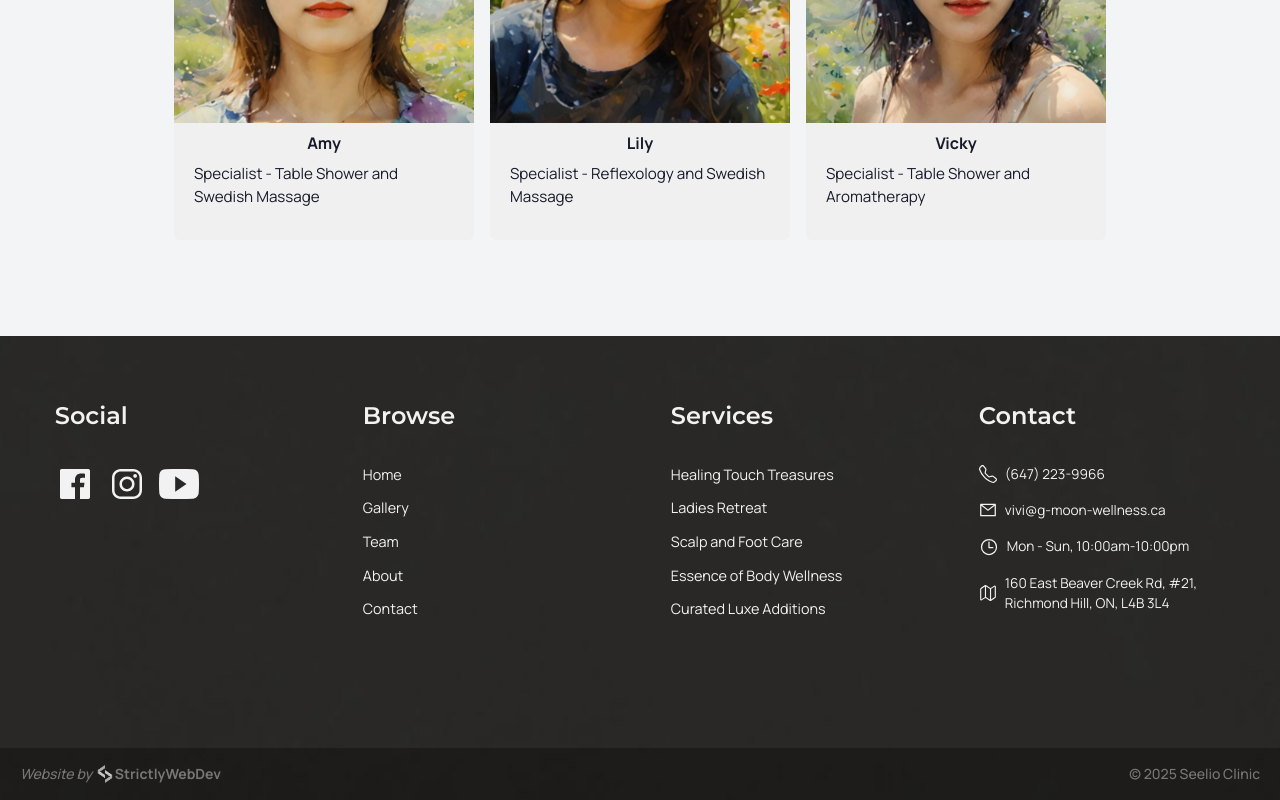
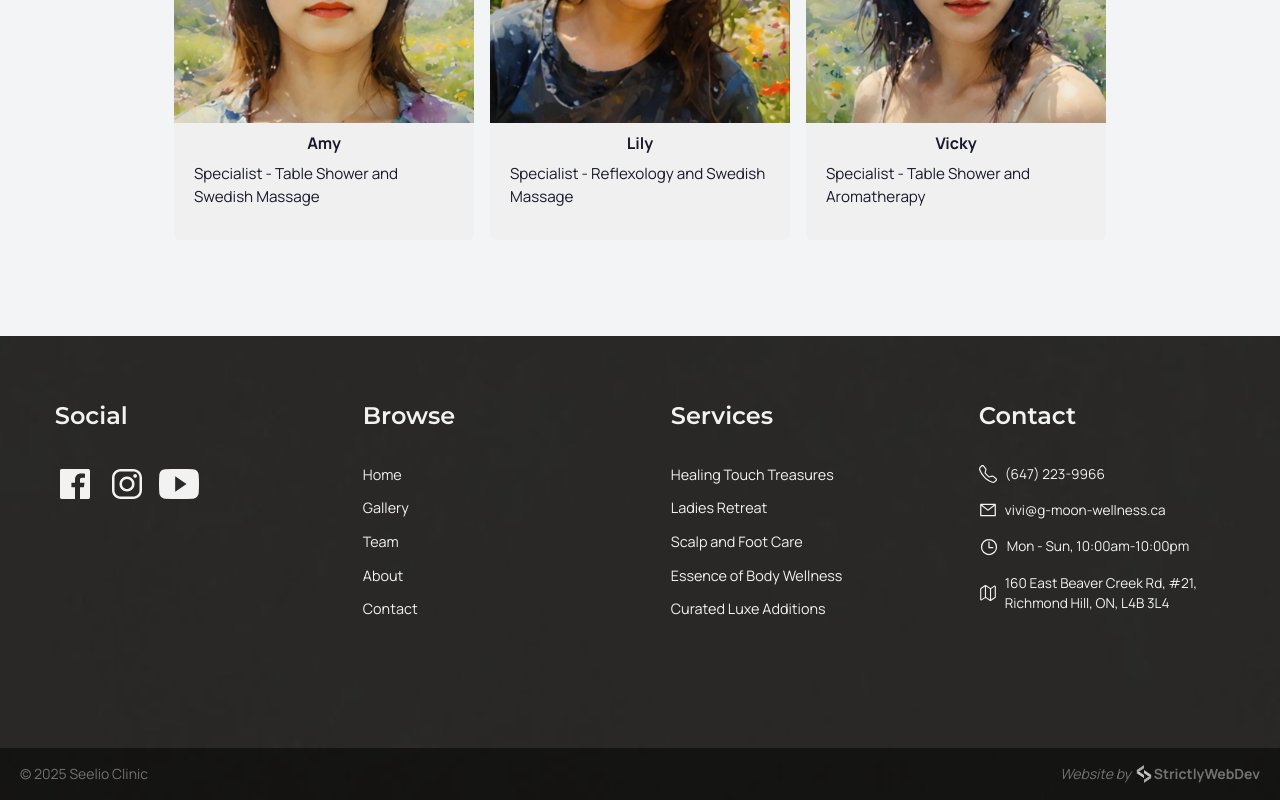
Before and after one commit to tbabyuk/g-moon-next-2024, a Next.js app: page / in a window 1280 px wide. Shown: the part 4347-5147 px from the top of the page. Built offline with nearby package versions, Linux system fonts and the light colour scheme.

Commit message:
updated footer bottom section with latest swd signature format

```diff
--- a/app/components/Footer.jsx
+++ b/app/components/Footer.jsx
@@ -9,10 +9,9 @@ import { IoTimeOutline } from "react-icons/io5";
 
 
 
+
 export const Footer = () => {
 
-    const now = new Date();
-    const year = now.getFullYear()
 
     return(
         <footer className="bg-[url('/images/footer-bg.jpg')] bg-center bg-cover text-g-moon-light-gray">
@@ -63,9 +62,15 @@ export const Footer = () => {
                     </div>
                 </div>
             </div>
-            <div className="p-5 md:py-4 bg-black/30 text-sm flex flex-col-reverse gap-3 md:flex-row md:justify-between md:items-center text-white/40 font-medium">
-                <div className="flex justify-center items-center"><span className="italic">Website by</span>&nbsp;<a href="https://www.strictlywebdev.com/" target="_blank" className="flex items-center"><img src="/images/swd_logo_sm_color.png" className="h-[20px] filter grayscale" /><span className="font-bold">StrictlyWebDev</span></a></div>
-                <div className="flex justify-center items-center">&copy; {year} Seelio Clinic</div>
+            <div className="p-5 md:py-4 gap-5 bg-black/50 flex flex-col md:flex-row md:justify-between text-white/40 text-sm">
+                <div className="flex justify-center items-center">&copy; {new Date().getFullYear()} Seelio Clinic</div>
+                <div className="flex justify-center items-center">
+                    <span className="italic">Website by</span>&nbsp;
+                    <a href="https://www.strictlywebdev.com/" target="_blank" rel="noopener" className="flex items-center group">
+                        <img src="/images/swd_logo_sm_color.png" alt="StrictlyWebDev Logo" className="h-[20px] grayscale group-hover:grayscale-0 transition-all" />
+                        <span className="font-bold group-hover:text-gray-100 transition-all">StrictlyWebDev</span>
+                    </a>
+                </div>
             </div>
         </footer>
     )
```
